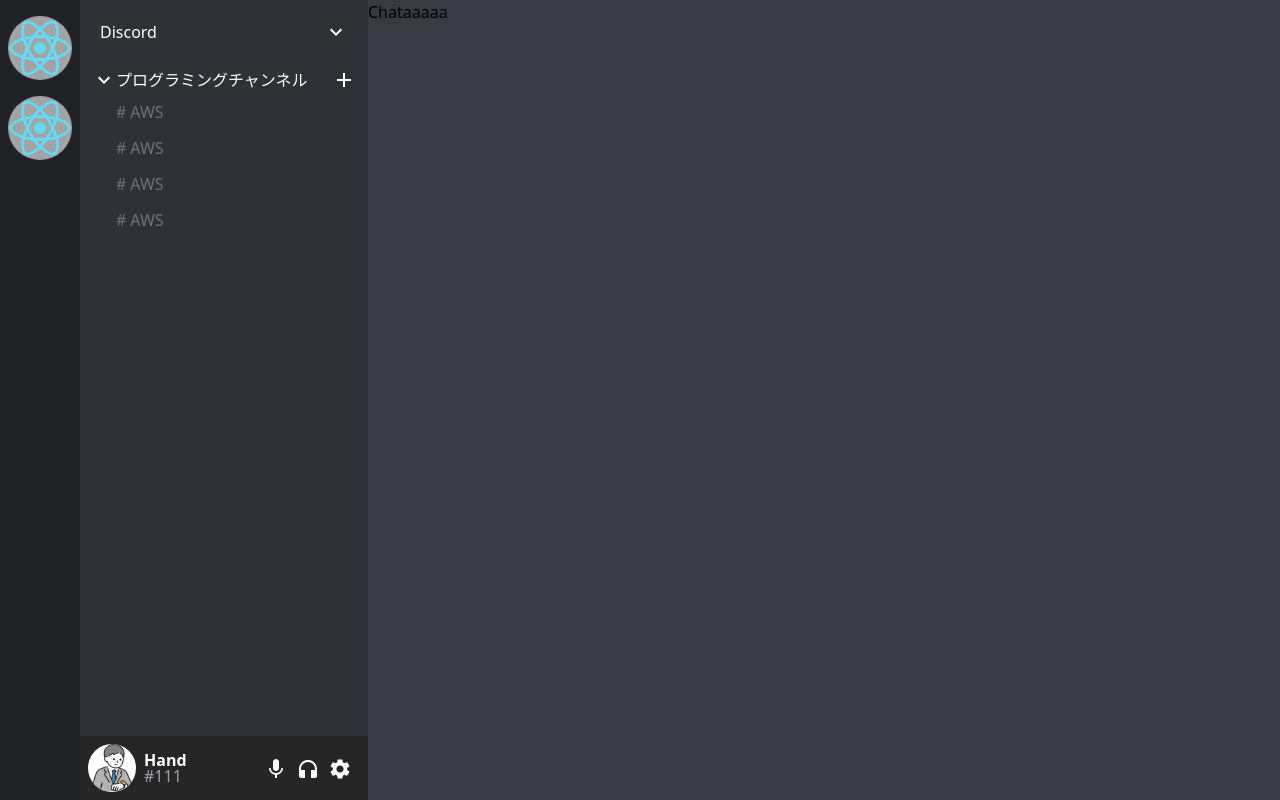
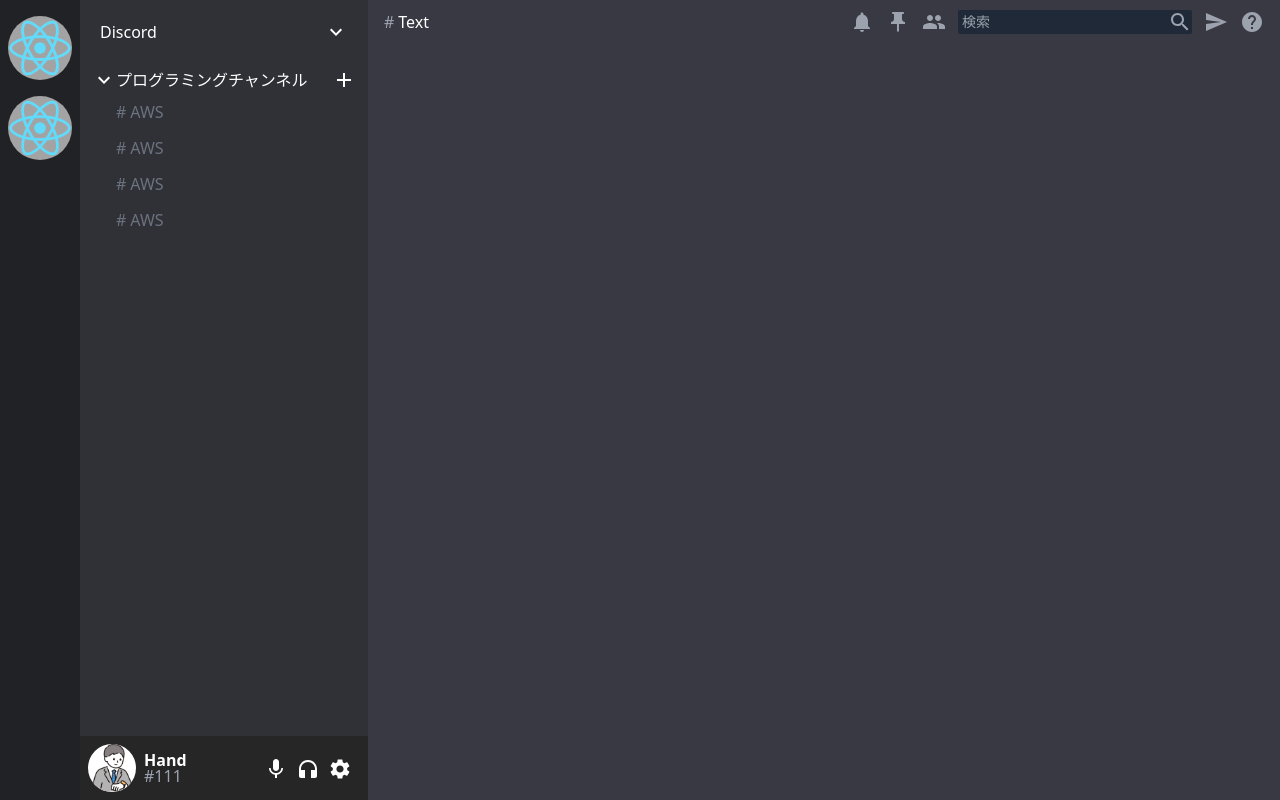
Before and after one commit to kumaotto/discord_clone, a React (Create React App) app: page / in a window 1280 px wide. Built offline with nearby package versions, Linux system fonts and the light colour scheme; the HTML template or start-up script is replaced by a standard one.

Commit message:
Add chatheader

```diff
--- a/src/components/chat/Chat.tsx
+++ b/src/components/chat/Chat.tsx
@@ -1,8 +1,11 @@
 import React from 'react'
+import ChatHeader from './ChatHeader'
 
 const Chat = () => {
   return (
-    <div className='flex flex-col flex-grow bg-chat'>Chataaaaa</div>
+    <div className='flex flex-col flex-grow bg-chat'>
+      <ChatHeader />
+    </div>
   )
 }
 
--- /dev/null
+++ b/src/components/chat/ChatHeader.tsx
@@ -0,0 +1,36 @@
+import React from 'react'
+import NotificationsIcon from '@mui/icons-material/Notifications';
+import PushPinIcon from '@mui/icons-material/PushPin';
+import GroupIcon from '@mui/icons-material/Group';
+import SearchIcon from '@mui/icons-material/Search';
+import SendIcon from '@mui/icons-material/Send';
+import HelpIcon from '@mui/icons-material/Help';
+
+const ChatHeader = () => {
+  return (
+    <div className='flex items-center justify-between pt-2.5'>
+      <div className='pl-4'>
+        <h3 className='text-white'>
+          <span className='text-gray-400 pr-1'>#</span>
+          Text
+        </h3>
+      </div>
+
+      <div className='pr-4 flex items-center gap-3 text-gray-400'>
+        <NotificationsIcon className='cursor-pointer'/>
+        <PushPinIcon className='cursor-pointer'/>
+        <GroupIcon className='cursor-pointer'/>
+
+        <div className='flex items-center bg-gray-800 rounded-sm'>
+          <input className='px-1 bg-transparent text-sm outline-none text-white border-none' type="text" placeholder='検索'/>
+          <SearchIcon />
+        </div>
+
+        <SendIcon className='cursor-pointer'/>
+        <HelpIcon className='cursor-pointer'/>
+      </div>
+    </div>
+  )
+}
+
+export default ChatHeader
```
